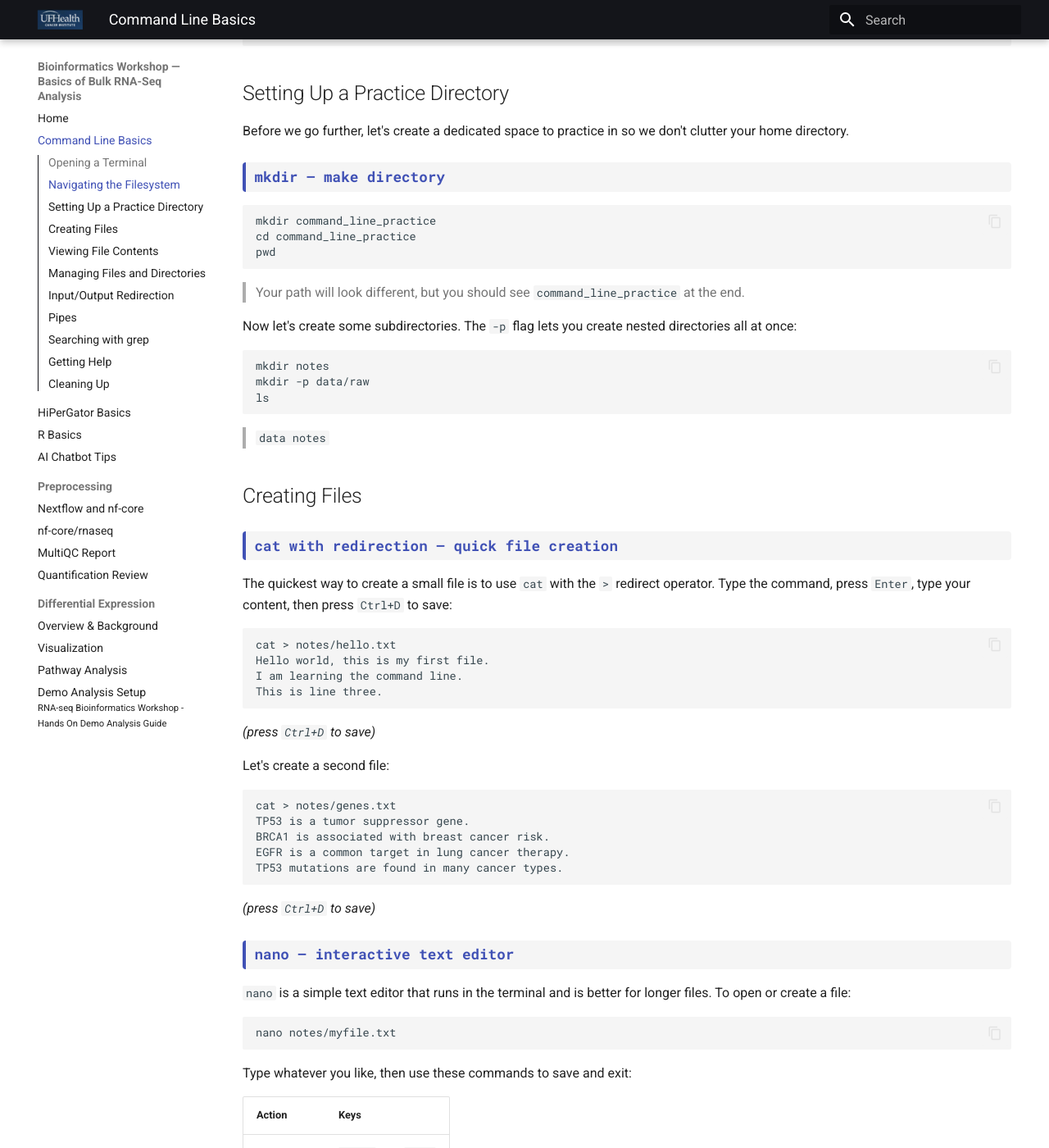
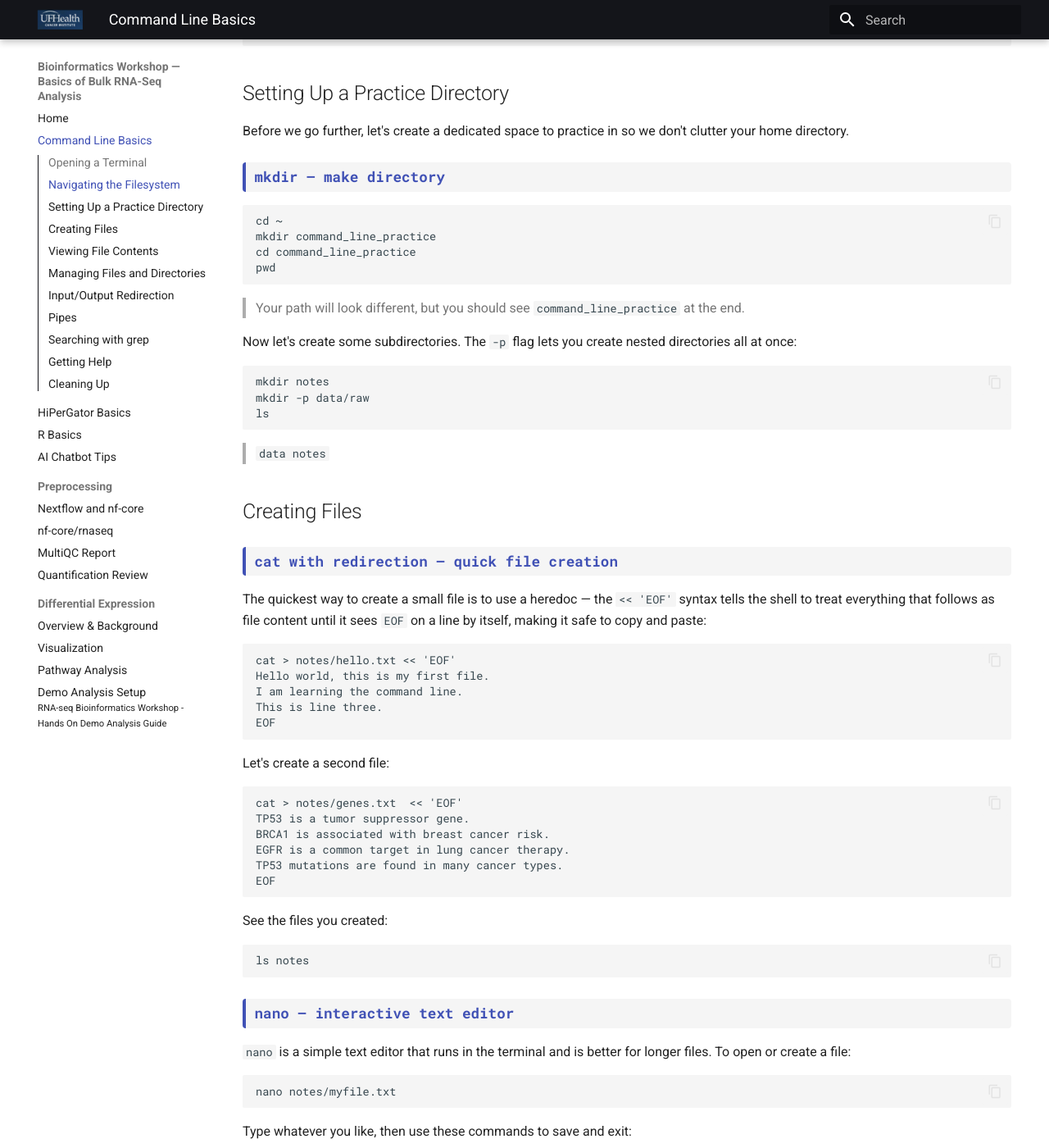
Before and after one commit to UFHCC-BCBSR/res-bioinfo-rnaseq-workshop, an MkDocs documentation site: the page built from docs/01_command-line-basics/command-line-basics.md, in a window 1280 px wide and 1400 px high, scrolled down 1618 px. Shown: the whole window at 82% size. Built offline with MkDocs 1.6.1 and Material for MkDocs 9.7.7, drawn with Linux system fonts in a browser that asks for light colours; some of the changed text lies outside the part shown.

Commit message:
finish style changes

````diff
--- a/docs/01_command-line-basics/command-line-basics.md
+++ b/docs/01_command-line-basics/command-line-basics.md
@@ -74,6 +74,7 @@ Before we go further, let's create a dedicated space to practice in so we don't
 <span class="command-title">mkdir — make directory</span>
 
 ```bash
+cd ~
 mkdir command_line_practice
 cd command_line_practice
 pwd
@@ -95,28 +96,32 @@ ls
 
 <span class="command-title">cat with redirection — quick file creation</span>
 
-The quickest way to create a small file is to use `cat` with the `>` redirect operator. Type the command, press `Enter`, type your content, then press `Ctrl+D` to save:
+The quickest way to create a small file is to use a heredoc — the `<< 'EOF'` syntax tells the shell to treat everything that follows as file content until it sees `EOF` on a line by itself, making it safe to copy and paste:
 
 ```bash
-cat > notes/hello.txt
+cat > notes/hello.txt << 'EOF'
 Hello world, this is my first file.
 I am learning the command line.
 This is line three.
+EOF
 ```
-
-*(press `Ctrl+D` to save)*
 
 Let's create a second file:
 
 ```bash
-cat > notes/genes.txt
+cat > notes/genes.txt  << 'EOF'
 TP53 is a tumor suppressor gene.
 BRCA1 is associated with breast cancer risk.
 EGFR is a common target in lung cancer therapy.
 TP53 mutations are found in many cancer types.
+EOF
 ```
 
-*(press `Ctrl+D` to save)*
+See the files you created:
+
+```bash
+ls notes
+```
 
 <span class="command-title">nano — interactive text editor</span>
 
@@ -130,8 +135,7 @@ Type whatever you like, then use these commands to save and exit:
 
 | **Action** | **Keys** |
 |---|---|
-| Save | `Ctrl+O`, then `Enter` |
-| Exit | `Ctrl+X` |
+| Exit and Save | `Ctrl+X`  then `Y`|
 | Cut a line | `Ctrl+K` |
 | Paste | `Ctrl+U` |
 | Search | `Ctrl+W` |
@@ -292,18 +296,17 @@ Almost every command has a manual page you can access with `man`, and most also
 man ls
 ```
 
-```bash
-ls --help
-```
+type `q` to get out of the manual
+
 
 ## Cleaning Up
 
-Once you're done practicing, you can remove the whole practice directory:
+Once you're done practicing, you can remove the whole practice directory.
+
+!!! warning "Reminder"
+    `rm -r` permanently deletes everything inside. Make sure you are in your home directory (`cd ~`) and are removing the right directory before running this.
 
 ```bash
 cd ~
 rm -r command_line_practice
 ```
-
-!!! warning "Reminder"
-    `rm -r` permanently deletes everything inside. Make sure you are in your home directory (`cd ~`) and are removing the right directory before running this.
````
